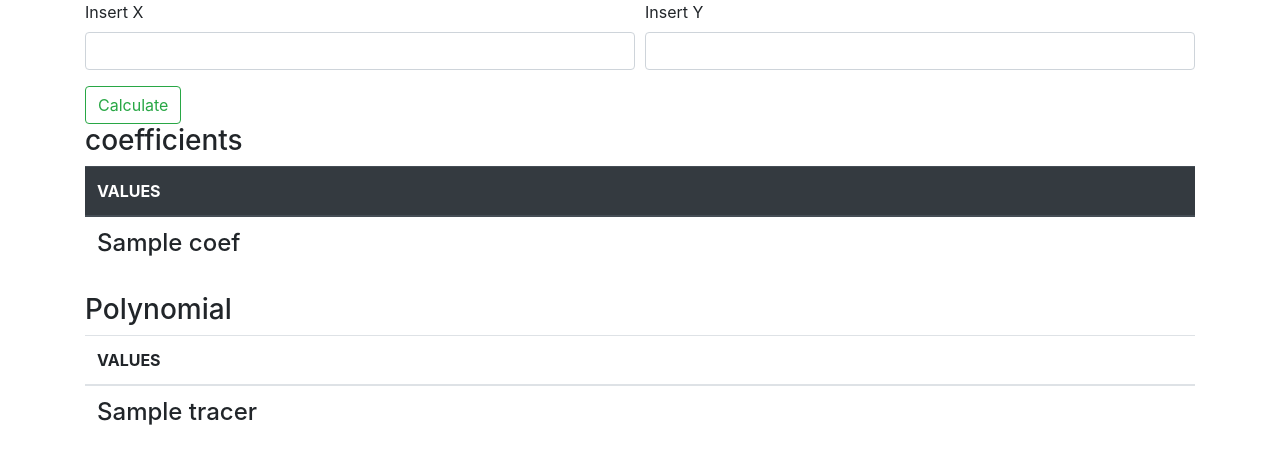
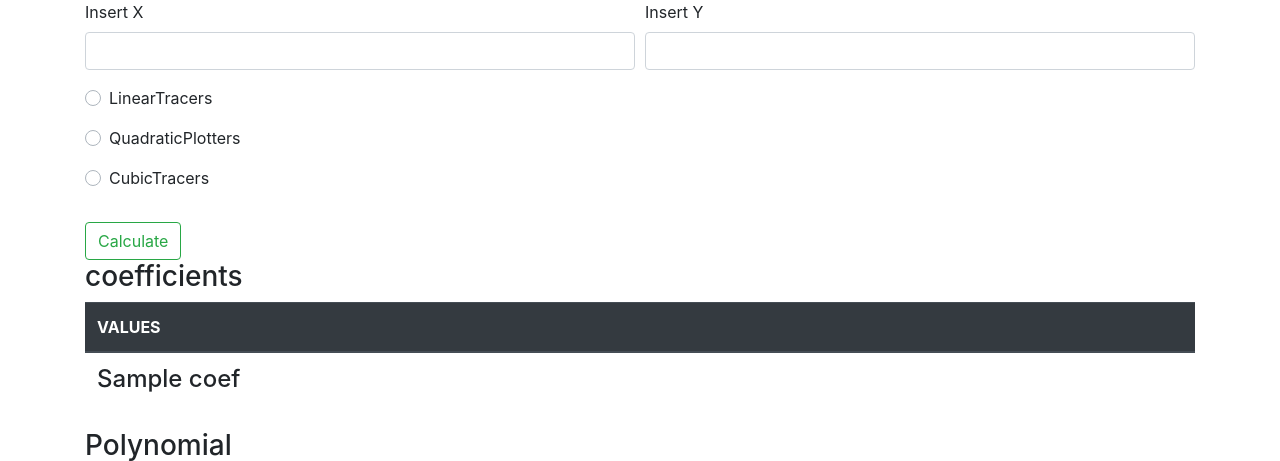
Before and after one commit to sagudeloo/LOZA, a Django app: template Python/LOZA/templates/trazlin.html in a window 1280 px wide. Shown: the top 461 px of the page. Run offline with Django 3.2, Linux system fonts and the light colour scheme; the template is opened without the code that fills it: most values are stand-ins (such as "Sample title", 1, 10 or a date in 2020).

Commit message:
Add all trazlin in page

```diff
--- a/Python/LOZA/methods.py
+++ b/Python/LOZA/methods.py
@@ -32,7 +32,7 @@ def mulRoots(fx, x0, numMax):
     d2_ex = diff(d_ex, x)
 
 
-    while error > cond and i < numMax:
+    while (error > cond and i < numMax):
         if i == 0:
             ex_2 = ex.subs(x, x0)
             ex_2 = ex_2.evalf()
@@ -55,7 +55,7 @@ def mulRoots(fx, x0, numMax):
             error = er
             ex = ex_2
             x0 = y
-            results.append(i , y, ex_2, error)
+            results.append([i , y, ex_2, error])
 
         i += 1
     output["results"] = results
@@ -108,7 +108,7 @@ def newton(fx, x0, numMax):
             ex = ex_2
             d_ex = d_ex2
             x0 = y
-            results.append(i , y, ex_2, error)
+            results.append([i , y, ex_2, error])
         i += 1
     output["results"] = results
     output["root"] = y
--- a/Python/LOZA/templates/trazlin.html
+++ b/Python/LOZA/templates/trazlin.html
@@ -2,7 +2,7 @@
 
     {% block content %}
     <div class="container">
-        <form class="needs-validation" action="/verTrazlin/" method="GET" novalidate>
+        <form class="needs-validation" action="/viewTrazlin/" method="GET" novalidate>
             <div class="form-row">
               <div class="col-md-6 mb-3">
                 <label for="validationCustom01">Insert X</label>
@@ -18,6 +18,20 @@
                     Valid value
                 </div>
               </div>
+              <div class="col-md-6 mb-3">
+                <div class="custom-control custom-radio col-md-3 mb-3">
+                    <input type="radio" class="custom-control-input" id="1" value="LinearTracers" name="type" required>
+                    <label class="custom-control-label" for="1">LinearTracers</label>
+                </div>
+                <div class="custom-control custom-radio col-md-3 mb-3">
+                    <input type="radio" class="custom-control-input" id="2" value="QuadraticPlotters" name="type" required>
+                    <label class="custom-control-label" for="2">QuadraticPlotters</label>
+                </div>
+                <div class="custom-control custom-radio col-md-3 mb-3">
+                    <input type="radio" class="custom-control-input" id="3" value="CubicTracers" name="type" required>
+                    <label class="custom-control-label" for="3">CubicTracers</label>
+                </div>
+            </div>
             </div>
             <button class="btn btn-outline-success" type="submit">Calculate</button>
         </form>
```
Also changed, not shown: Python/LOZA/views.py (+12 -3 lines).
